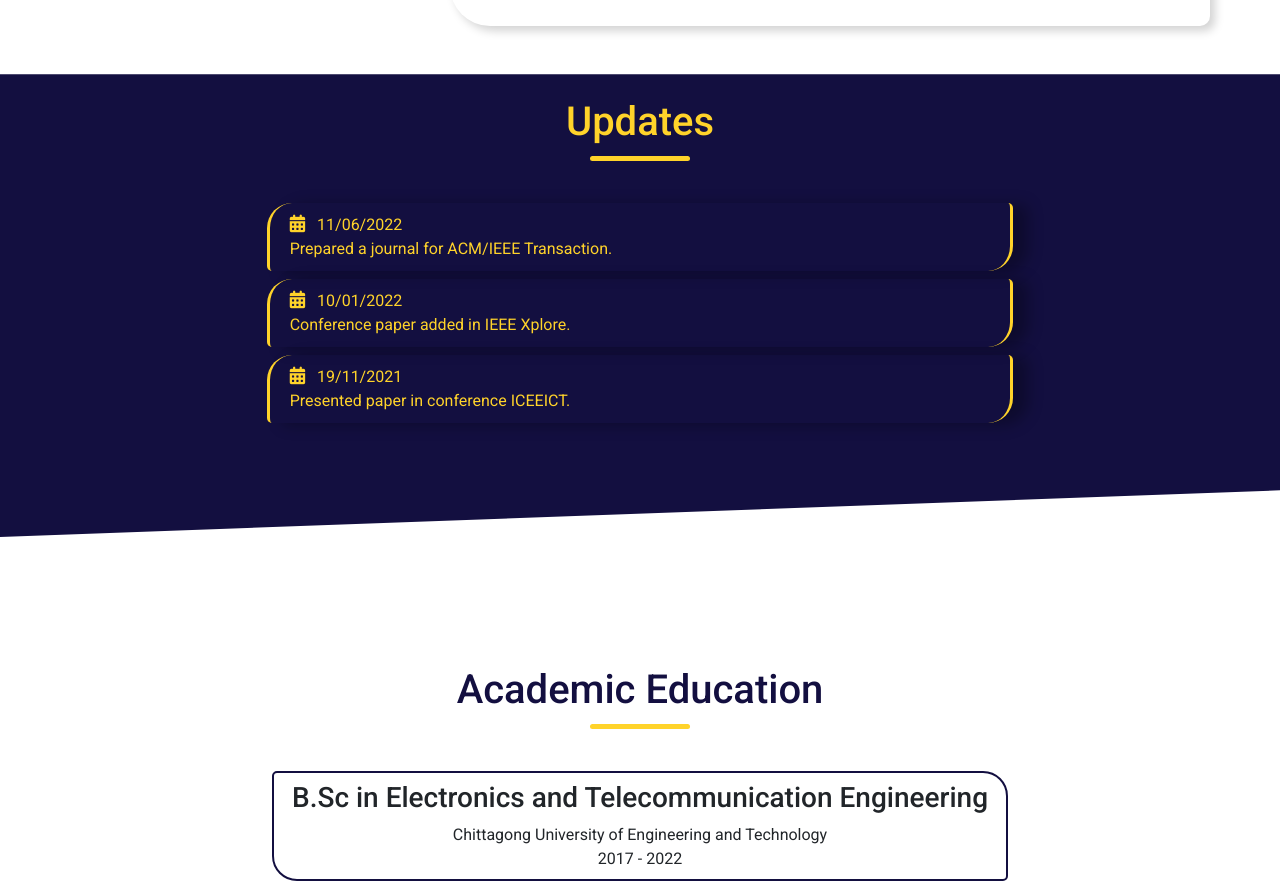
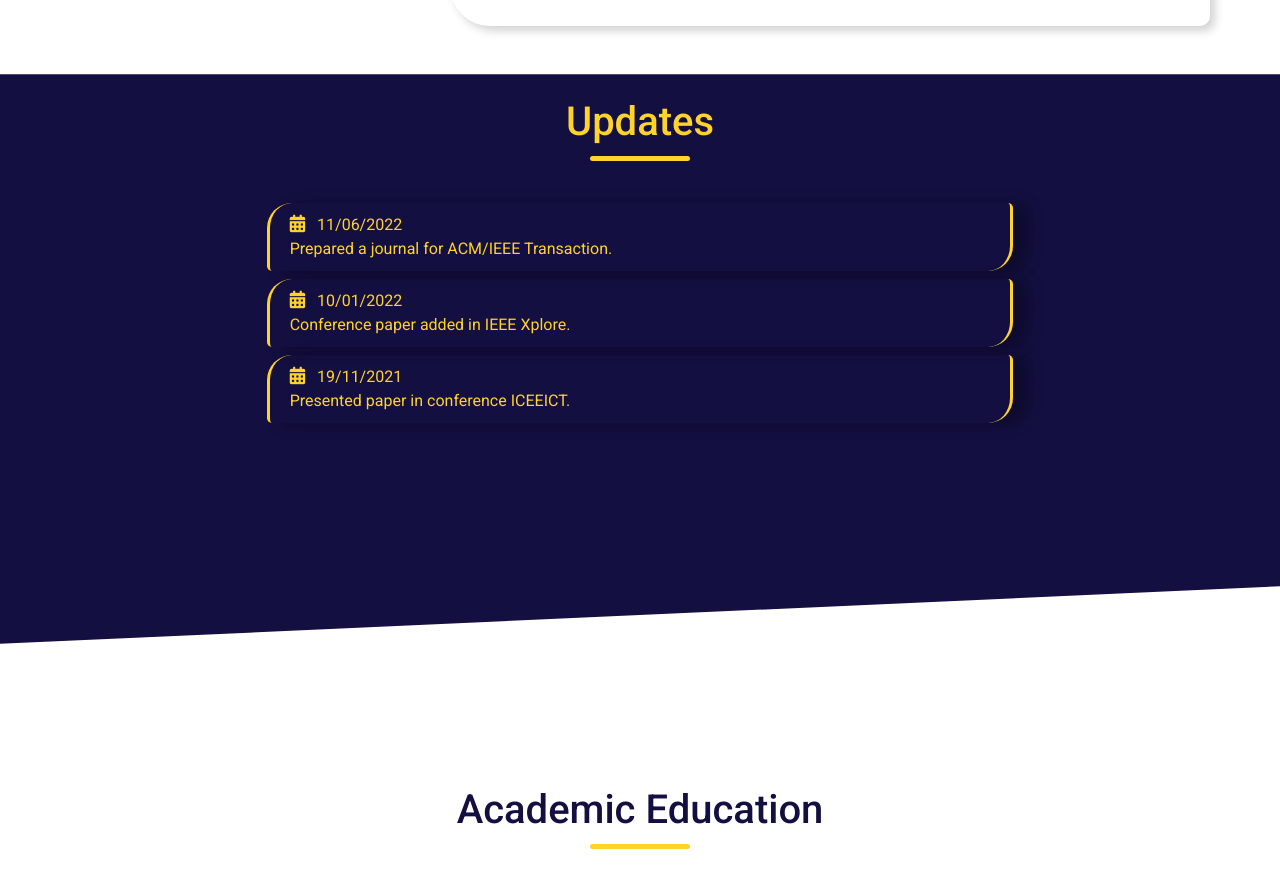
Before and after one commit to sabbir-ahmed12/portfolio, a plain HTML site: page index.html in a window 1280 px wide. Shown: the part 1057-1943 px from the top of the page. Drawn offline with nearby package versions, Linux system fonts and the light colour scheme; a web font is replaced by a local one.

Commit message:
Updated main.css

```diff
--- a/static/main.css
+++ b/static/main.css
@@ -174,7 +174,7 @@ h1::after {
   background-color: var(--color-primary);
   clip-path: polygon(0 0, 100% 0, 100% 80%, 0% 89%);
   color: var(--color-secondary);
-  min-height: 65vh;
+  min-height: 80vh;
 }
 
 .update h1 {
```
